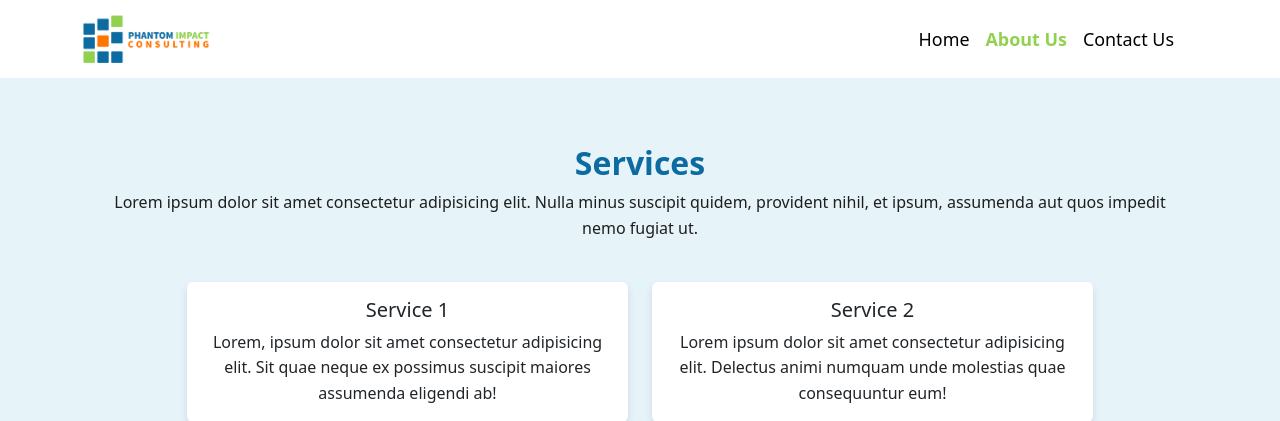
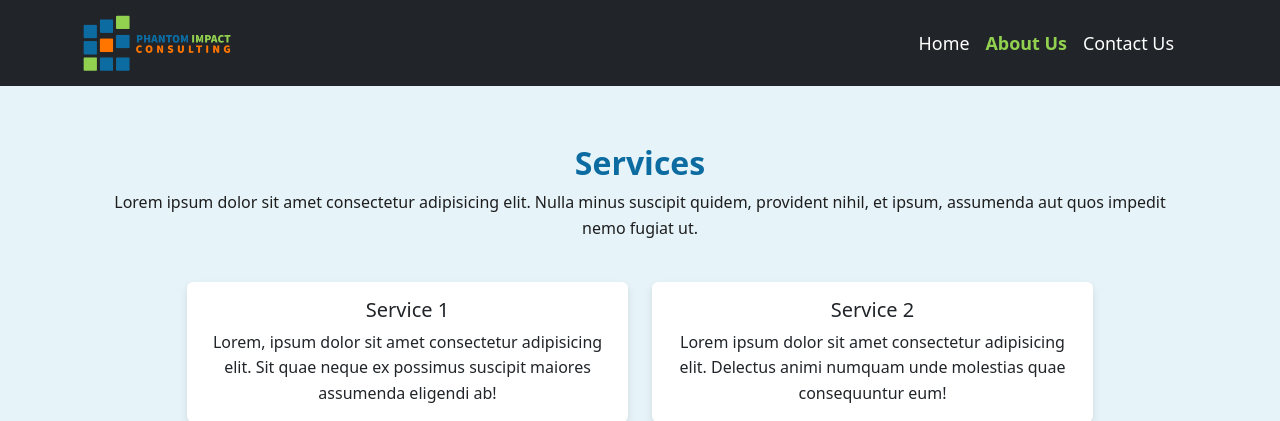
Before and after one commit to kashik09/OfficialPIC-Consulting, a PHP site: page /about.html in a window 1280 px wide. Shown: the top 421 px of the page. Run offline with PHP 8.4, Linux system fonts and the light colour scheme.

Commit message:
Fix constrast issue on navigation bar

```diff
--- a/public/css/style.css
+++ b/public/css/style.css
@@ -27,7 +27,7 @@ p {
 
 .navbar {
     padding: 10px 20px;
-    background-color: white;
+    background-color: #212529;
     font-size: 1.12rem;
 }
 
@@ -42,7 +42,7 @@ p {
 
 .navbar .nav-link {
     font-weight: 500;
-    color: black !important;
+    color: white !important;
 }
 
 .navbar .nav-link.active,
@@ -51,12 +51,12 @@ p {
 }
 
 .navbar-brand img {
-    height: 3rem;
+    height: 3.5rem;
     width: auto;
 }
 
 .offcanvas {
-    background-color: white;
+    background-color: #212529;
 }
 
 .offcanvas .nav-link {
```
